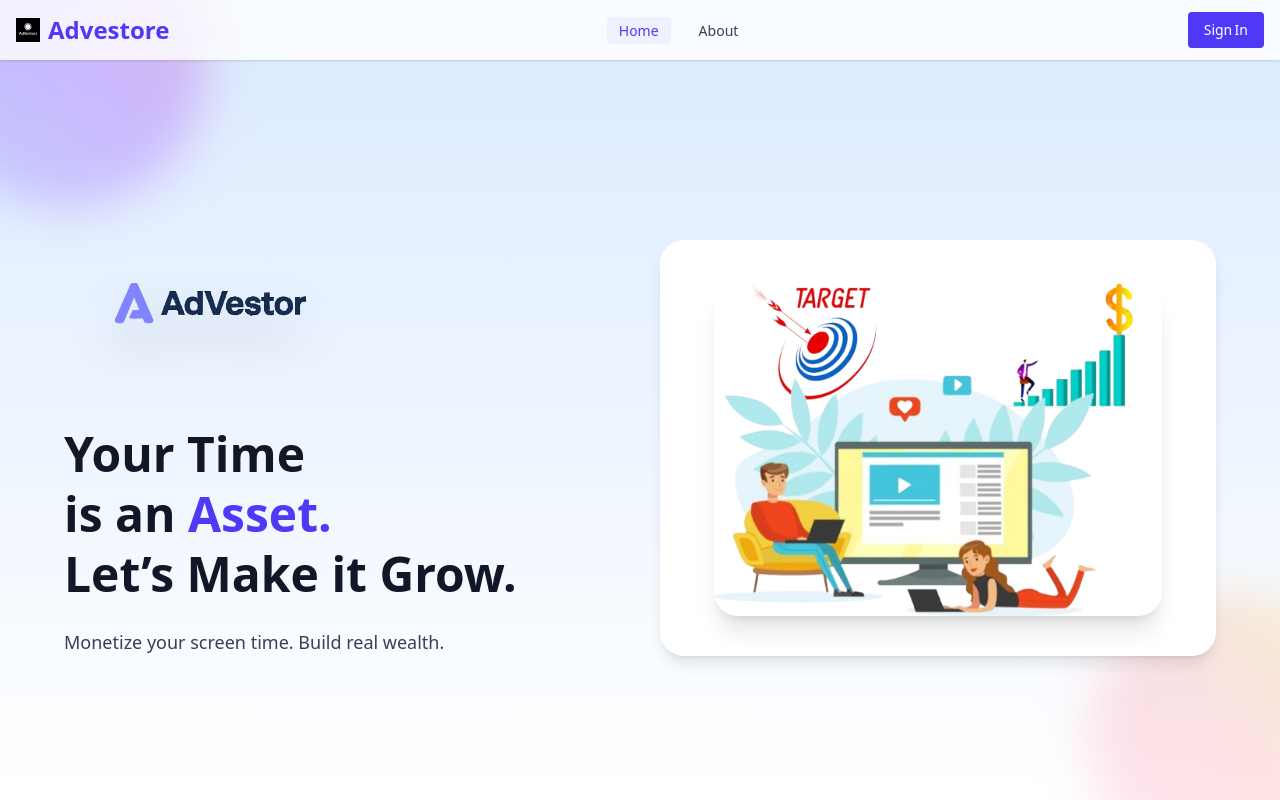
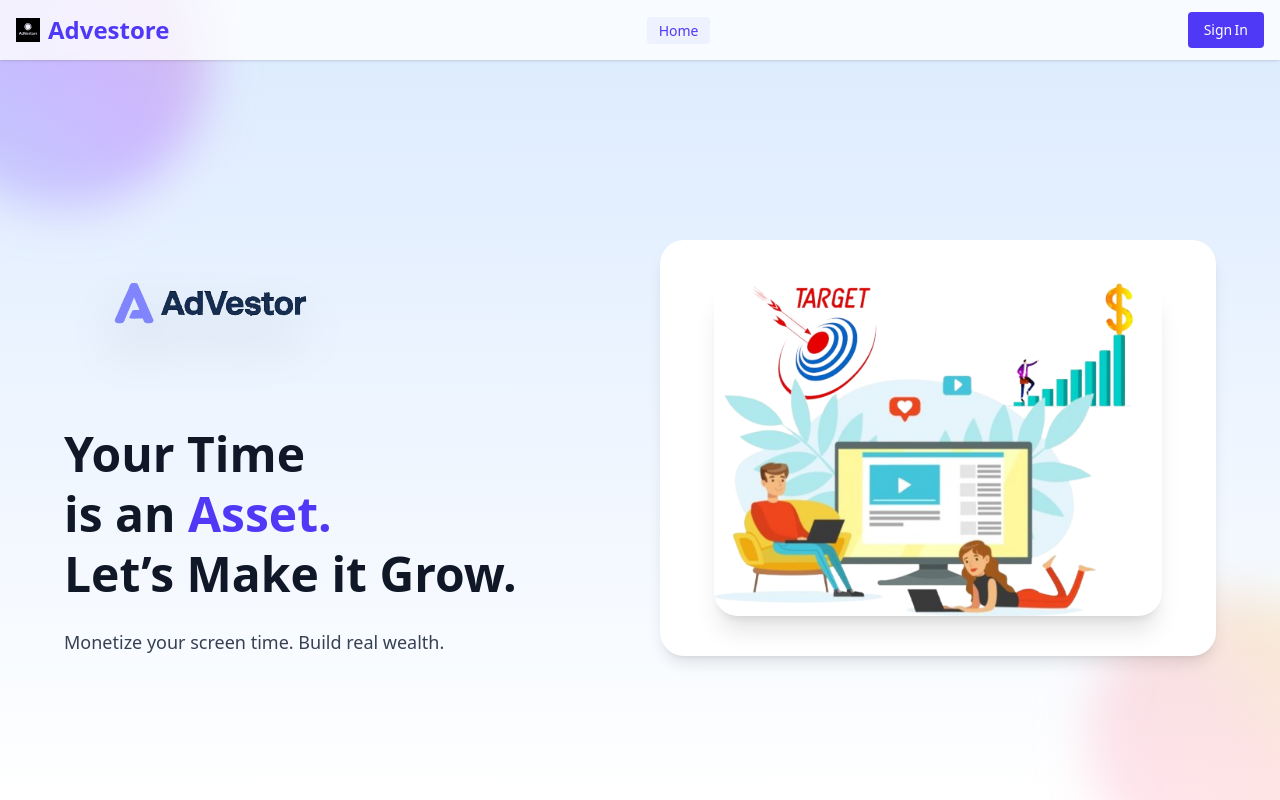
Before and after one commit to AbhishekPatil1310/AdvestorFrontendORG, a React (Vite) app in the folder VercelFrontend/: page / in a window 1280 px wide. Built offline with nearby package versions, Linux system fonts and the light colour scheme; no server answers.

Commit message:
modified navbar

```diff
--- a/VercelFrontend/src/components/Navbar.jsx
+++ b/VercelFrontend/src/components/Navbar.jsx
@@ -3,7 +3,6 @@
 
 const anchors = [
   { id: 'home', label: 'Home' },
-  { id: 'about', label: 'About' },
 ];
 
 export default function Navbar() {
```
